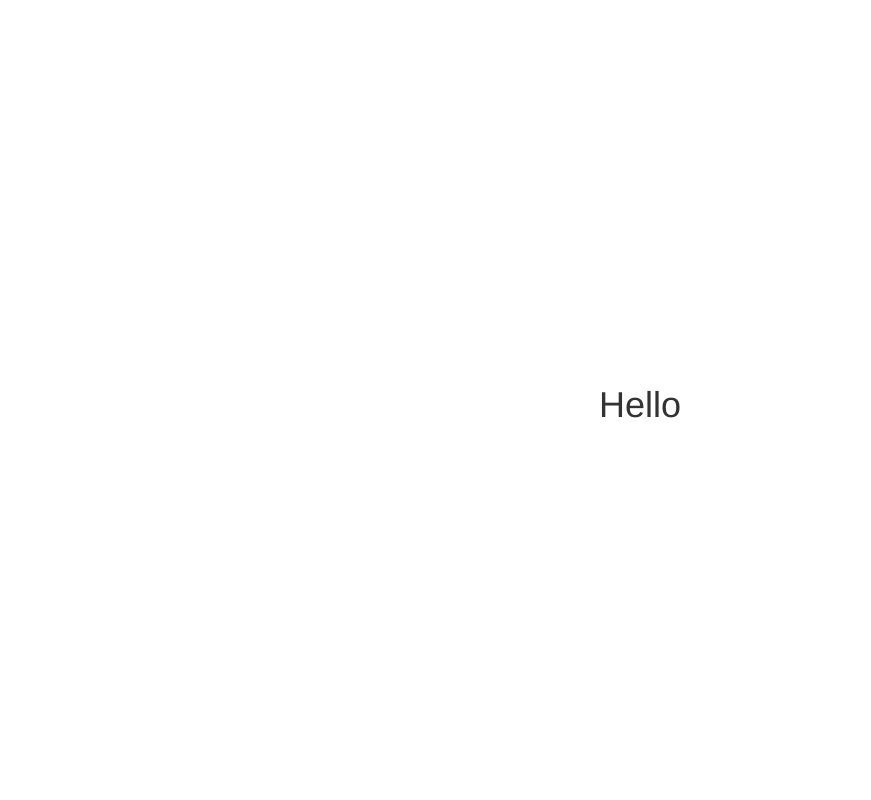
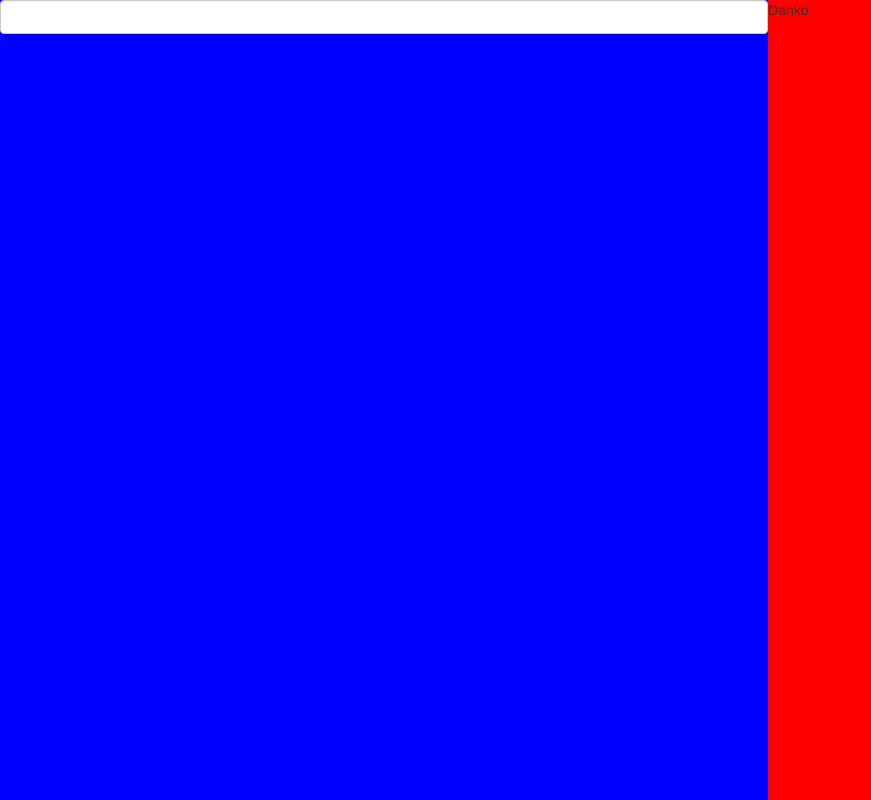
Before and after one commit to beribak/new-gif-app, a React app: page / in a window 1280 px wide. Shown: the whole page, without its empty margins (0-871 px from the left). Built offline with nearby package versions, Linux system fonts and the light colour scheme.

Commit message:
search bar added in components

```diff
--- a/assets/stylesheets/application.scss
+++ b/assets/stylesheets/application.scss
@@ -2,9 +2,19 @@ body {
   font-family: Helvetica;
 }
 
-#root {
+#root > div {
   height: 100vh;
   display: flex;
-  align-items: center;
-  justify-content: center;
+  // align-items: center;
+  // justify-content: center;
 }
+
+.left-div{
+  flex: 0 0 60%;
+  background-color: blue;
+}
+
+.right-div{
+  flex: 0 0 40%;
+  background-color: red;
+}
--- a/src/components/app.jsx
+++ b/src/components/app.jsx
@@ -1,4 +1,6 @@
 import React, { Component } from 'react';
+
+import SearchBar from './search_bar';
 
 class App extends Component {
   constructor(props) {
@@ -10,7 +12,10 @@ class App extends Component {
 
     return(
       <div>
-        <h1>Hello</h1>
+        <div class="left-div">
+          <SearchBar />
+        </div>
+        <div class="right-div">Danko</div>
       </div>
     );
   }
--- /dev/null
+++ b/src/components/search_bar.jsx
@@ -0,0 +1,19 @@
+import React, { Component } from 'react';
+
+class SearchBar extends Component {
+  constructor(props) {
+    super(props);
+  }
+
+  render() {
+    return(
+      <input
+        type="text"
+        className="form-control form-search"
+        // onChange={this.handleUpdate}
+      />
+    );
+  }
+}
+
+export default SearchBar;
```
